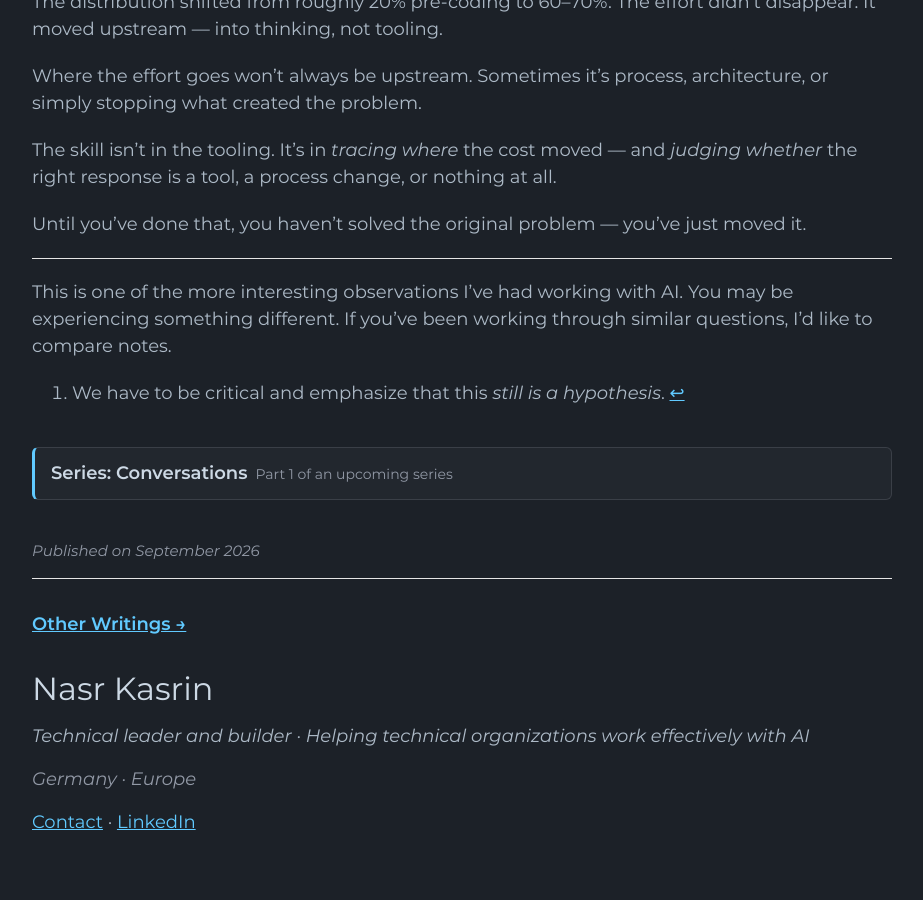
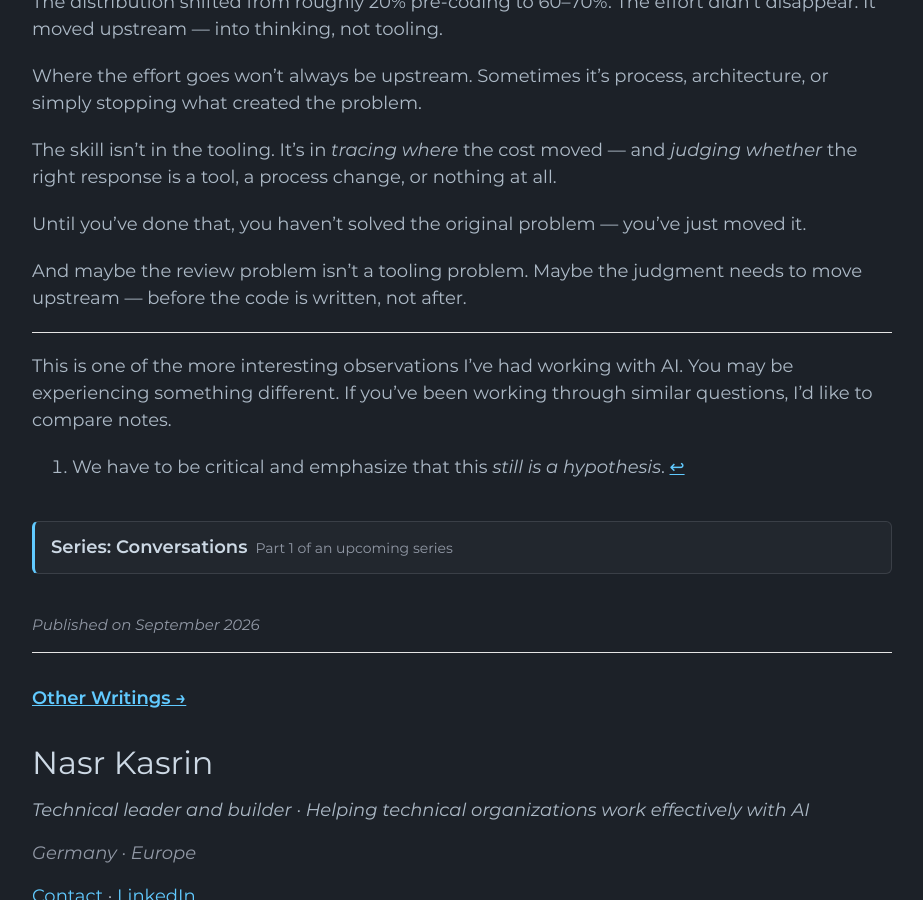
Before and after one commit to n42r/n42r.github.io, a Jekyll site: the page built from _posts/2026-09-28-the-toolbox-reflex.md, in a window 1280 px wide and 900 px high, scrolled down 1848 px. Shown: the whole window, without its empty margins (178-1101 px from the left). Built offline with Jekyll 4.4.1, drawn with Linux system fonts in a browser that asks for light colours.

Commit message:
update art

```diff
--- a/_posts/2026-09-28-the-toolbox-reflex.md
+++ b/_posts/2026-09-28-the-toolbox-reflex.md
@@ -41,6 +41,8 @@ The skill isn't in the tooling. It's in _tracing where_ the cost moved — and _
 
 Until you've done that, you haven't solved the original problem — you've just moved it.
 
+And maybe the review problem isn't a tooling problem. Maybe the judgment needs to move upstream — before the code is written, not after.
+
 ---
 
 This is one of the more interesting observations I've had working with AI. You may be experiencing something different. If you've been working through similar questions, I'd like to compare notes.
```
Also changed, not shown: assets/img/posts/toolbox-reflex-revised.svg.
